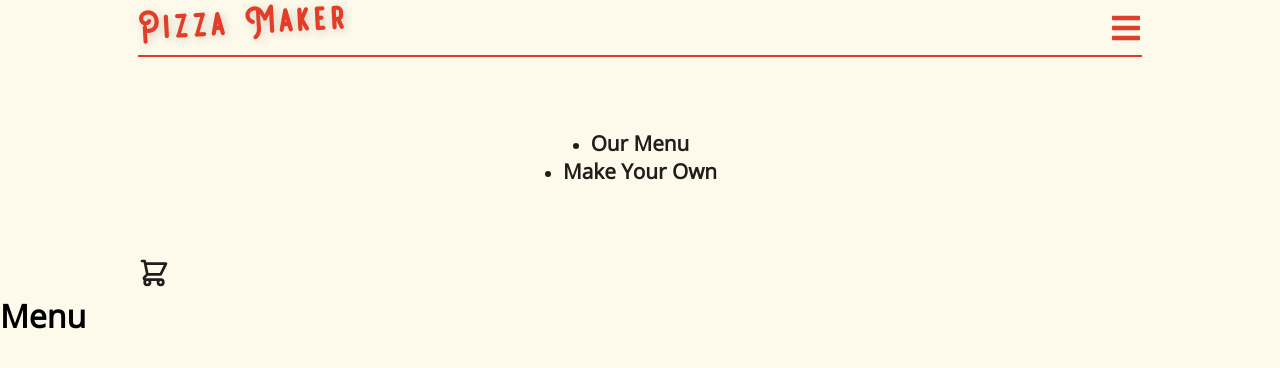
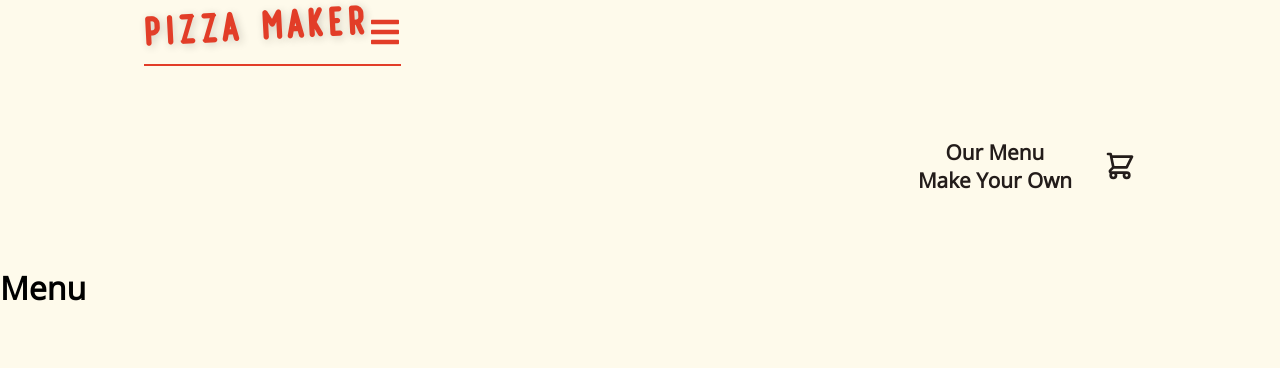
Before and after one commit to wavyadri/pizza-maker, a React (Create React App) app: page /menu in a window 1280 px wide. Shown: the top 368 px of the page. Built offline with nearby package versions, Linux system fonts and the light colour scheme.

Commit message:
Update Navbar and styles
Redo web navbar structure and styles.

```diff
--- a/src/components/Home.js
+++ b/src/components/Home.js
@@ -44,15 +44,15 @@ const Home = () => {
             </div>
             <div className="home-center">
                 <div className="home-text">
-                    <h1>Welcome to</h1>
+                    <h1>welcome to</h1>
                     <h1 className='home-title'>Pizza Maker</h1>
                 </div>
                 <div className="home-buttons">
                     <Link to='/menu'>
-                        <button className='menu-btn'>Our Menu</button>
+                        <button className='menu-btn'>our menu</button>
                     </Link>
                     <Link to='/make-your-own'>
-                        <button className='custom-btn'>Make Your Own</button>
+                        <button className='custom-btn'>make your own</button>
                     </Link>
                 </div>
             </div>
--- a/src/components/Navbar.js
+++ b/src/components/Navbar.js
@@ -8,7 +8,7 @@ const Navbar = () => {
         <nav id='navbar'>
             <div className="navbar-items">
                 <div className="logo">
-                    <Link className="link" to='/menu'><p>pizza maker</p></Link>
+                    <Link className="link logo-text" to='/menu'><p>pizza maker</p></Link>
                     <button className='navbar-toggle'><FaBars/></button>
                 </div>
                 <div className="navbar-links">
--- a/src/mysass.scss
+++ b/src/mysass.scss
@@ -128,6 +128,7 @@ body {
 
   .home-text {
     :nth-child(1) {
+      text-transform: capitalize;
       font-weight: 300;
       font-size: 2em;
       letter-spacing: 0.5rem;
@@ -150,6 +151,7 @@ body {
   .home-buttons {
     display: flex;
     button {
+      text-transform: capitalize;
       @include no-select();
       padding: 15px 10px;
       border: 5px solid $black;
@@ -174,31 +176,32 @@ body {
 
 // N A V B A R
 #navbar {
-  text-transform: capitalize;
   color: $black;
   top: 0;
+  z-index: 1;
   .navbar-items {
-    max-width: 70%;
+    max-width: 65%;
     min-height: 10vh;
     display: grid;
-    grid-template-columns: repeat(2, 1fr);
+    grid-template-columns: 1fr 2fr;
     justify-content: center;
     align-items: center;
     margin: auto;
-    padding: 0 10px;
-    border-bottom: 2px solid $primary;
-  }
+    // border-bottom: 2px solid $primary;
     .logo {
-    p {
+      justify-self: start;
+      margin: 0 1rem;
+      .logo-text {
         @include no-select();
         display: flex;
         justify-content: flex-start;
         align-items: center;
+        p {
           font-family: $font-title;
           letter-spacing: 5px;
           word-spacing: 0px;
           font-weight: 600;
-      font-size: 2em;
+          font-size: 2.5em;
           transform: rotate(-3deg);
           color: $primary;
           text-shadow: 2px 2px 8px rgba(35, 28, 26, 0.2);
@@ -206,21 +209,20 @@ body {
             cursor: pointer;
           }
         }
+      }
       .navbar-toggle {
         display: none;
       }
     }
     .navbar-links {
-    @include no-select();
-
+      @include flex-center();
+      flex-direction: row;
+      justify-content: flex-end;
       .navbar-list {
-      // @include flex-center();
-      // flex-direction: row;
-      // list-style: none;
-
-      justify-content: flex-start;
+        list-style: none;
+        display: flex;
         li {
-        margin: 0 1rem;
+          margin: 0 1em;
           @include ease();
           &:hover {
             cursor: pointer;
@@ -229,14 +231,15 @@ body {
             @include ease();
           }
           p {
+            text-transform: capitalize;
             font-size: 1.3em;
             font-weight: 600;
           }
         }
       }
-  }
       .shopping-cart {
-    justify-content: flex-end;
+        @include flex-center();
+        margin: 0 1em;
         .cart-icon {
           font-size: 2em;
           @include ease();
@@ -246,3 +249,5 @@ body {
         }
       }
     }
+  }
+}
```
Lines whose indentation alone changed are shown as unchanged.
